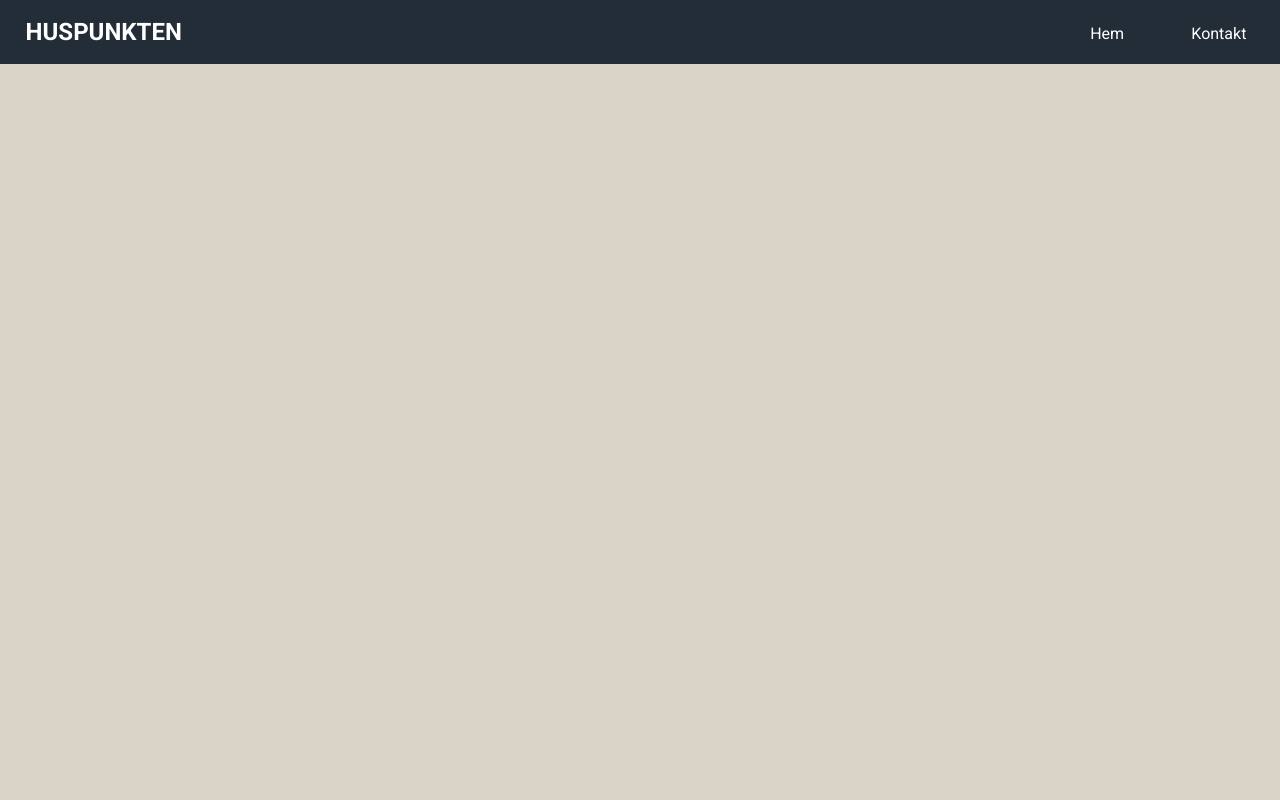
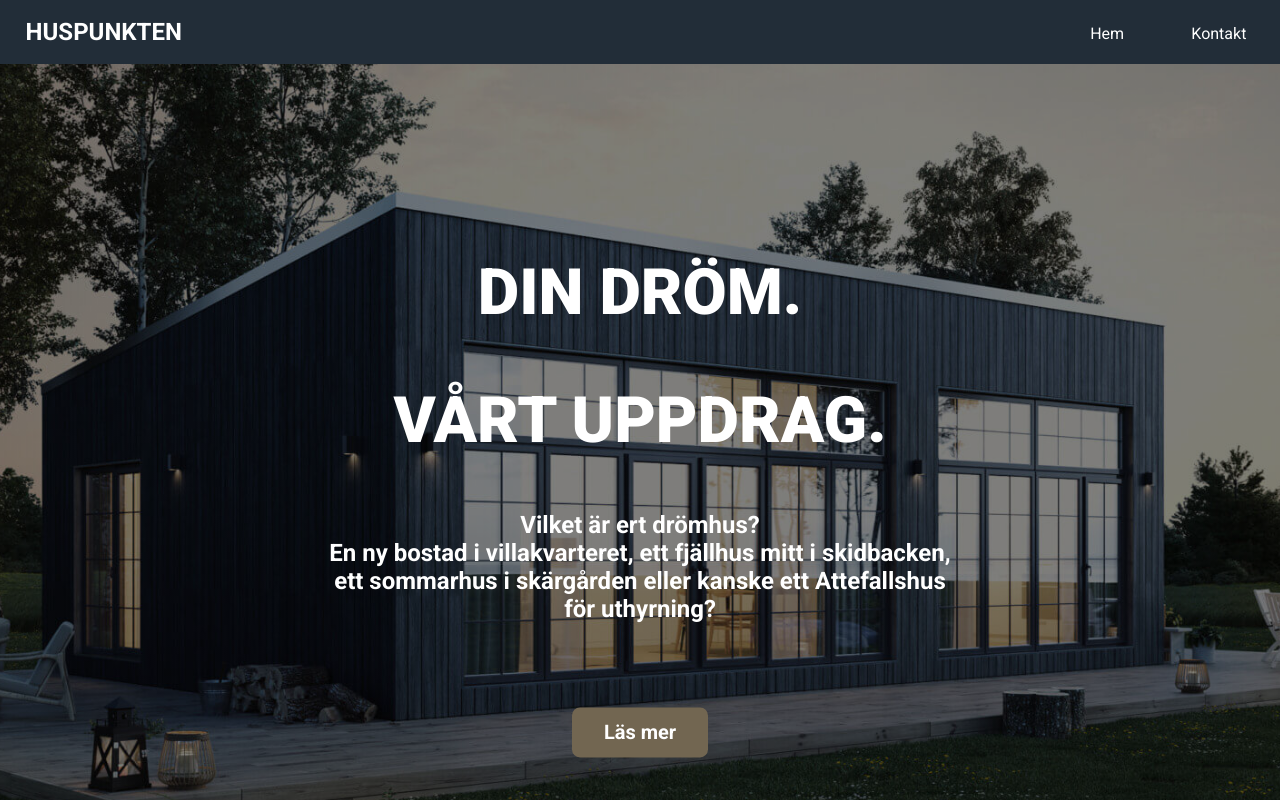
Before and after one commit to chrillah/code-a-long080922, a plain HTML site: page index.html in a window 1280 px wide. Drawn offline with Linux system fonts and the light colour scheme.

Commit message:
CSS Hero section

```diff
--- a/index.html
+++ b/index.html
@@ -36,5 +36,22 @@
         </div>
     </nav>
        <!--Validated Above 2022-09-08 10:15-->
+
+    <!-- Hero section -->
+    <section class="hero-image">
+        <div class="hero-text">
+            <h1>DIN DRÖM.</h1>
+            <h1>VÅRT UPPDRAG.</h1>
+            <h2 id="usp-text">
+                Vilket är ert drömhus?<br>
+                En ny bostad i villakvarteret, ett fjällhus mitt i skidbacken, ett sommarhus i skärgården eller kanske ett Attefallshus för uthyrning?
+            </h2>
+            <!-- Wrong way to create a button! A button-element with an a-element nested-->
+
+            <!--Correct way to create a button-->
+            <button class="btn" onclick="window.location.href='https://iths.se'">Läs mer</button>
+        </div>
+    </section>
+           <!--Validated Above 2022-09-08 13:55-->
 </body>
 </html>
--- a/stylesheet.css
+++ b/stylesheet.css
@@ -6,7 +6,7 @@
 2. Body, html settings
 3. Buttons
 4. Navbar
-5.
+5. Hero section
 6.
 7.
 */
@@ -202,3 +202,34 @@ body, html{
 }
 
 /*Above validated 2022-09-08 13:09*/
+/*Above validated 2022-09-08 13:27*/
+
+/*5. Hero section*/
+.hero-image{
+    background-image:linear-gradient(rgba(0,0,0,0.5), rgba(0,0,0,0.5)), url(img/hus1.jpg);
+    height: 120vh;
+    background-position: center;
+    background-repeat: no-repeat;
+    background-size: cover;
+    position: relative;
+}
+/*Above validated 2022-09-08 13:45*/
+
+.hero-text{
+    text-align: center;
+    position: absolute;
+    top:50%;
+    left:50%;
+    transform: translate(-50%, -50%);
+    color: var(--white);
+}
+
+.hero-text h1{
+    font-size: 4rem;
+    font-weight: 800;
+}
+
+.hero-image .btn{
+    margin-top: 5vw;
+}
+/*Above validated 2022-09-08 13:55*/
```
